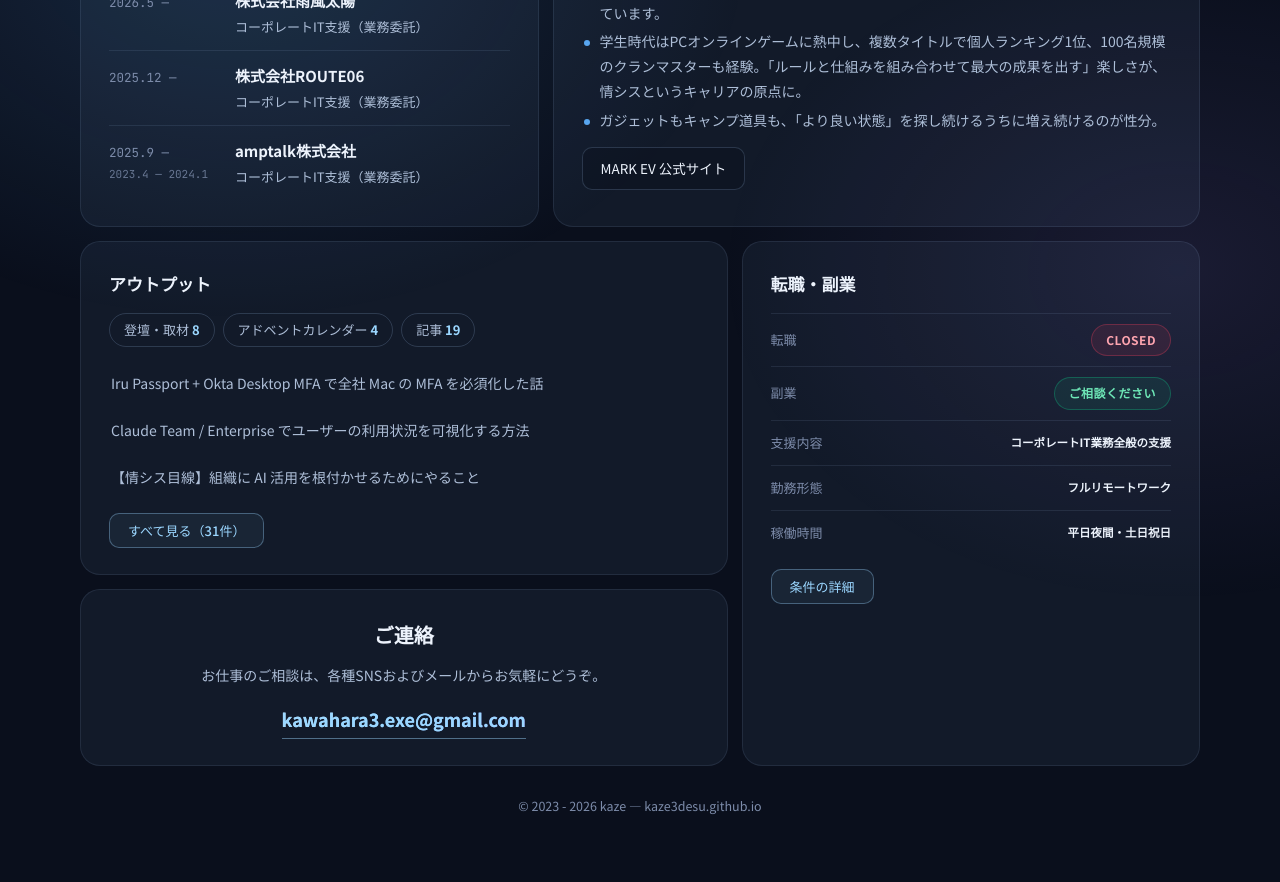
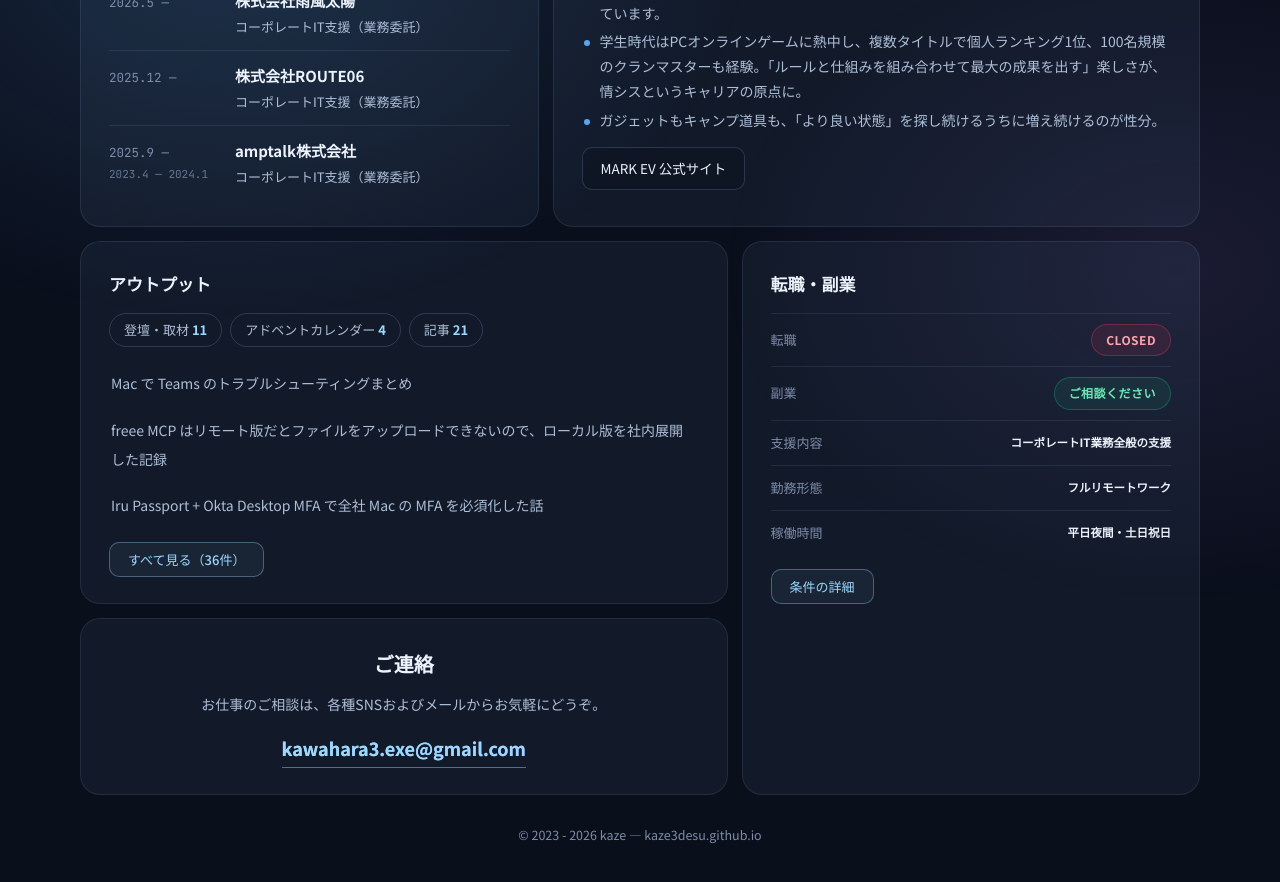
Before and after one commit to kaze3desu/kaze3desu.github.io, a Jekyll site: the page built from index.html, in a window 1280 px wide and 900 px high, scrolled down 1327 px. Shown: the top 882 px of the window. Built offline with Jekyll 4.4.1, drawn with Linux system fonts in a browser that asks for light colours.

Commit message:
ポートフォリオ更新: 情スシ勉強会・NHK取材・note記事2本を追加
Co-Authored-By: Claude Opus 5.5 <noreply@anthropic.com>
Claude-Session: https://claude.ai/code/session_0118r2y3DhmFgc1hfq5Z6q6g

```diff
--- a/_data/career.yml
+++ b/_data/career.yml
@@ -14,6 +14,9 @@
         - text: ISO/IEC 27001（ISMS）
         - text: ISO/IEC 27017（クラウドサービスセキュリティ）
         - text: AIを活用した業務効率化と社内推進
+        - text: 情シス向けイベント「情スシ勉強会」の企画・運営・司会
+          subs:
+            - 第1回の様子がNHKに取材される
 
 
 - period: "2022.3 — 2025.11"
--- a/_data/outputs.yml
+++ b/_data/outputs.yml
@@ -2,6 +2,12 @@
 # 注意: タイトルは必ず "ダブルクォート" で囲むこと（# を含むタイトルが途中で切れるのを防ぐため）
 - section: 登壇・取材
   items:
+    - title: "大情スシ勉強会2027春 ～矛と盾。情シスの握り方～（企画・運営・司会進行）"
+      url: https://kickflow.com/daijosushi2027spring
+    - title: "NHK「情報漏えいリスク回避へ対策は？「個人情報持たない」企業も」（情スシ勉強会の取材）"
+      url: https://news.web.nhk/newsweb/na/nd-20261106de71407
+    - title: "情シス界隈の旬のネタを追う「情スシ勉強会」第1回 〜AI のセキュリティ、どこまでやってる?〜（企画・運営・司会）"
+      url: https://admina.moneyforward.com/jp/seminar/261105
     - title: "現場の情シスに聞く「Claude Team」活用のリアル"
       url: https://service.dxer.co.jp/20260527webinar
     - title: "AIと爆速で駆け抜ける。理想のゼロトラスト構築を、家族との時間も大切にしながら【リレー記事vol.20 コーポレートIT・kazeさん】"
@@ -30,6 +36,10 @@
       url: https://adventar.org/calendars/7756
 - section: 記事
   items:
+    - title: "Mac で Teams のトラブルシューティングまとめ"
+      url: https://note.com/kaze3desu/n/n2f241956c7f3
+    - title: "freee MCP はリモート版だとファイルをアップロードできないので、ローカル版を社内展開した記録"
+      url: https://note.com/kaze3desu/n/n8aba97c4be99
     - title: "Iru Passport + Okta Desktop MFA で全社 Mac の MFA を必須化した話"
       url: https://note.com/kaze3desu/n/n36b0e27a739d
     - title: "Claude Team / Enterprise でユーザーの利用状況を可視化する方法"
```
